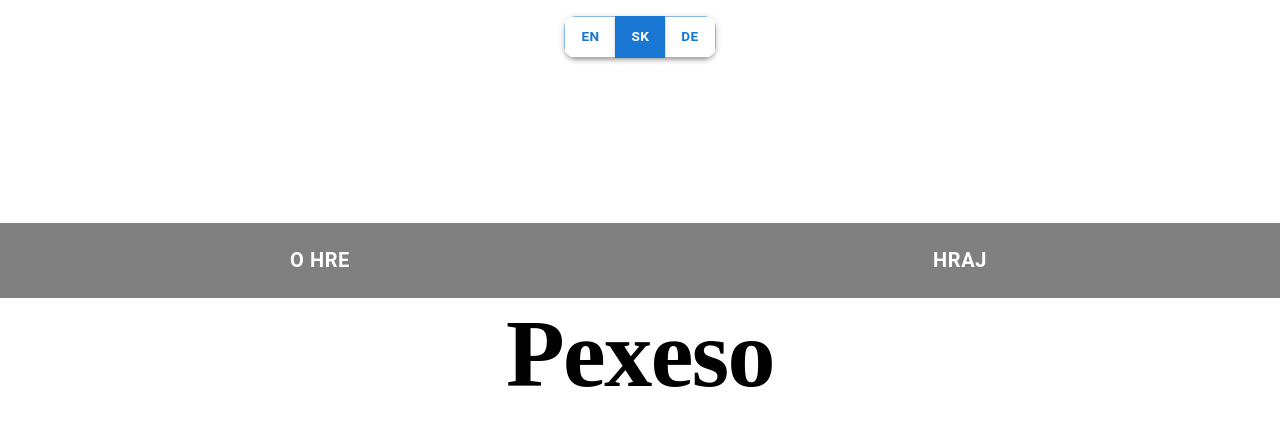
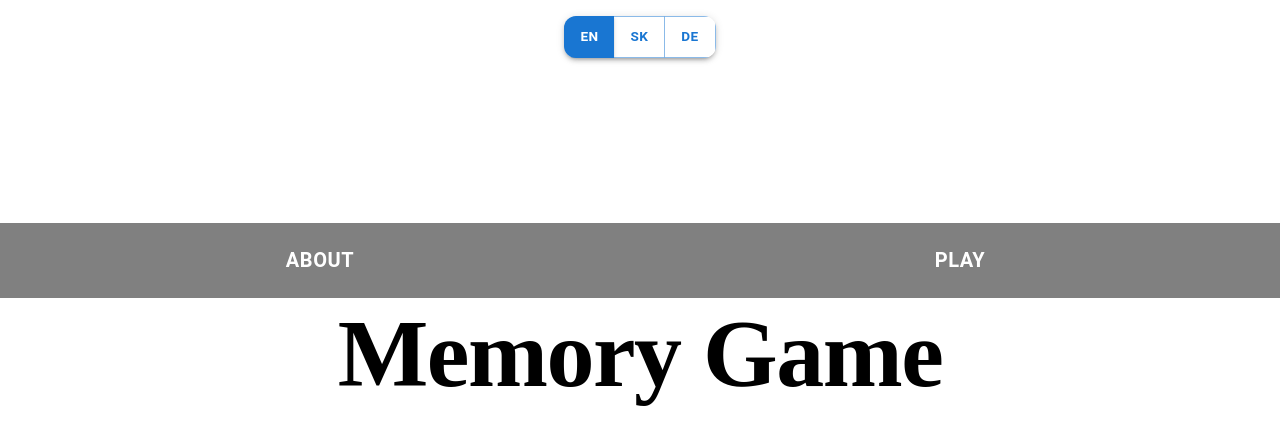
Before and after one commit to svkzdenosvk/pexeso_2025_part_2_of_2_vite_fe, a React (Vite) app: page /en/ in a window 1280 px wide. Shown: the top 444 px of the page. Built offline with nearby package versions, Linux system fonts and the light colour scheme; no server answers; the database is empty.

Commit message:
fixing error page lang mutation

```diff
--- a/src/App.tsx
+++ b/src/App.tsx
@@ -124,8 +124,8 @@ const App = () => {
                   <Route path="images/:name" element={<SingleImg />} />
                 </Route>
               </Route>
+              <Route path="*" element={<ErrorPage />} />
             </Route>
-            <Route path="*" element={<ErrorPage />} />
           </Routes>
         </BrowserRouter>
       </Box>
--- a/src/components/OutsideTheGame/layouts/SharedLangLayout.tsx
+++ b/src/components/OutsideTheGame/layouts/SharedLangLayout.tsx
@@ -1,3 +1,4 @@
+import { useEffect } from "react";
 import { Outlet, useParams, Navigate } from "react-router-dom";
 import { useTranslation } from "react-i18next";
 // import UrlValidationInit from "../UrlValidationInit";
@@ -8,6 +9,12 @@ const SharedLangLayout = () => {
 
   const supportedLangs = ["en", "sk", "de"];
   const isValidLang = supportedLangs.includes(lang || "");
+
+   useEffect(() => {
+    if (lang && i18n.language !== lang && isValidLang) {
+      i18n.changeLanguage(lang);
+    }
+  }, [lang, i18n, isValidLang]);
 
   if (!isValidLang) {
     return <Navigate to={`/${i18n.language}`} replace />;
@@ -21,13 +28,10 @@ const SharedLangLayout = () => {
 //   if (currentPathLang !== currentLang) {
 //     // má prefix, ale nesedí s i18n.language
 //     const restOfPath = pathParts.slice(1).join("/");
-//     <Navigate to={`/${currentLang}/${restOfPath}`} replace />
+//     <Navigate to={`/${currentLang}/${restOfPath}`}  />
 //     return;
 //   }
-  // Nastav jazyk
-//   if (i18n.language !== lang) {
-//     i18n.changeLanguage(lang);
-//   }
+
 
   return (
     <>
--- a/src/components/OutsideTheGame/pages/ErrorPage.tsx
+++ b/src/components/OutsideTheGame/pages/ErrorPage.tsx
@@ -5,11 +5,21 @@ import { pulsatingButtonStyles } from "@pexeso/components/StylingComp/SharedStyl
 // import LanguageInit from "../UrlValidationInit";
 
 const ErrorPage = () => {
-  const { t } = useTranslation();
+  const { t, i18n } = useTranslation();
   const { lang } = useParams();
+
+  // const supportedLangs = ["en", "sk", "de"];
+  // const isValidLang = supportedLangs.includes(lang || "");
+
+  // if (isValidLang) {
+  //   i18n.changeLanguage(lang);
+  // }
+
+  console.log("toto je z url", lang);
+  console.log("toto je nastavený", i18n.language);
+
   return (
     <Box>
-      {/* <LanguageInit /> */}
 
       <Typography variant="h3" component="h3">
         {" "}
--- a/src/lib/i18n/i18n.ts
+++ b/src/lib/i18n/i18n.ts
@@ -11,7 +11,7 @@ i18n.use(initReactI18next).init({
     sk: { translation: sk },
     de: { translation: de },
   },
-  lng: 'sk', // default language
+  // lng: 'sk', // default language
   fallbackLng: 'en',
   interpolation: {
     escapeValue: false, // react doing this automatically
```
